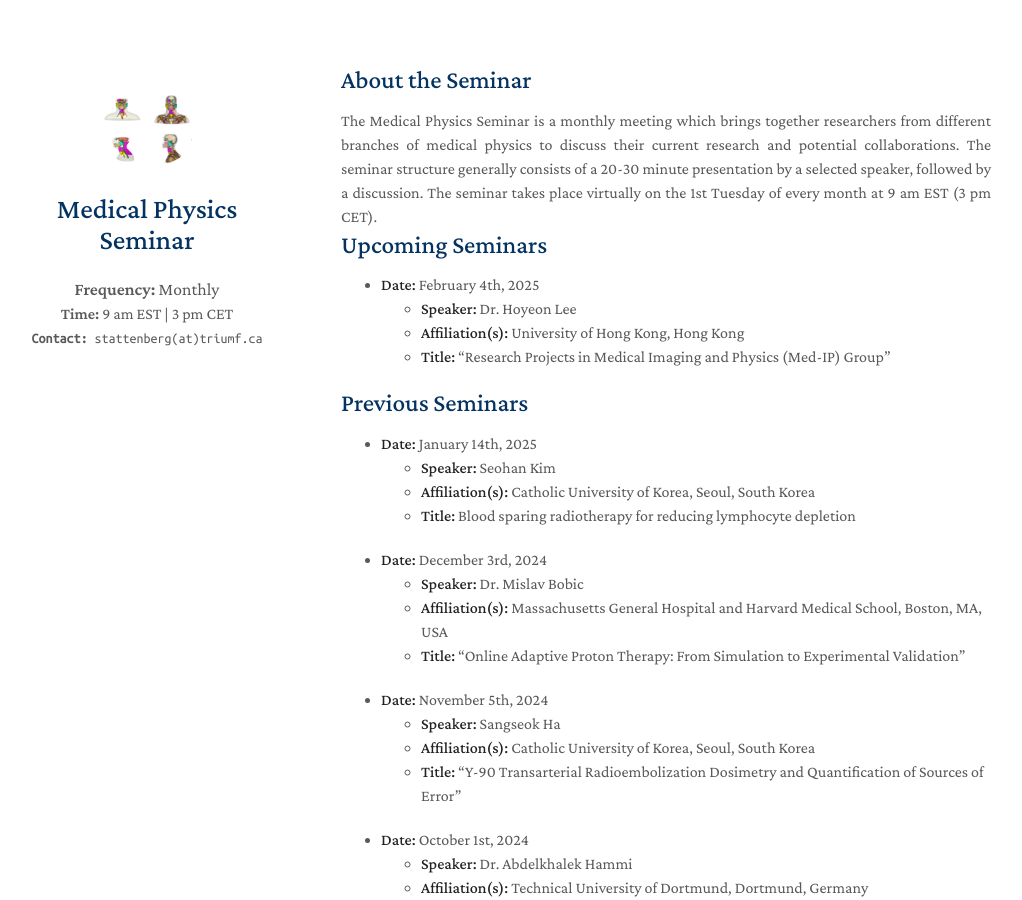
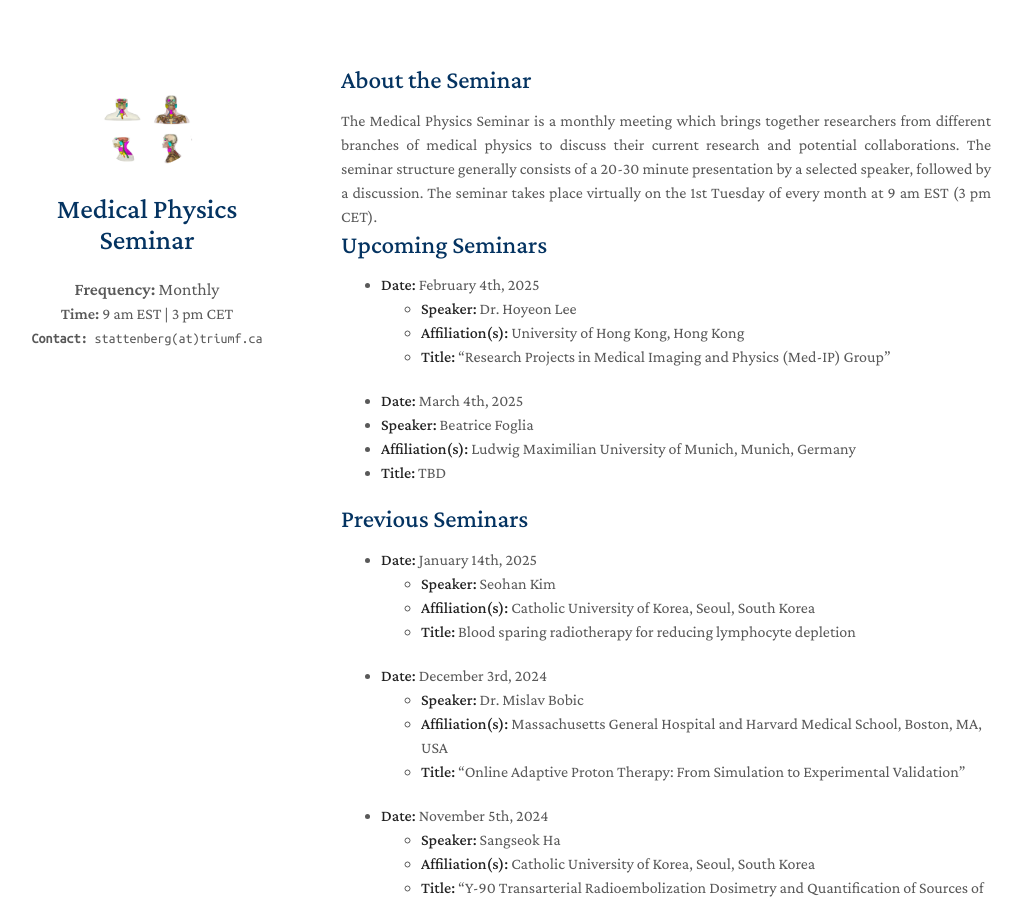
Before and after one commit to MedPhysSeminar/MedPhysSeminar.github.io, a Jekyll site: the page built from index.md, in a window 1280 px wide and 900 px high. Shown: the whole window, without its empty margins (129-1151 px from the left). Built offline with Jekyll 4.4.1, drawn with Linux system fonts in a browser that asks for light colours; nearby versions of some CDN libraries; a style sheet for code colours, icons or effects is not loaded; our own code applies the rules of GitHub Pages for plain Markdown files.

Commit message:
Update index.md

```diff
--- a/index.md
+++ b/index.md
@@ -13,6 +13,11 @@ layout: homepage
   - **Speaker:** Dr. Hoyeon Lee
   - **Affiliation(s):** University of Hong Kong, Hong Kong
   - **Title:** "Research Projects in Medical Imaging and Physics (Med-IP) Group"
+
+ - **Date:** March 4th, 2025
+  - **Speaker:** Beatrice Foglia
+  - **Affiliation(s):** Ludwig Maximilian University of Munich, Munich, Germany
+  - **Title:** TBD
 
 ## Previous Seminars
 
```
